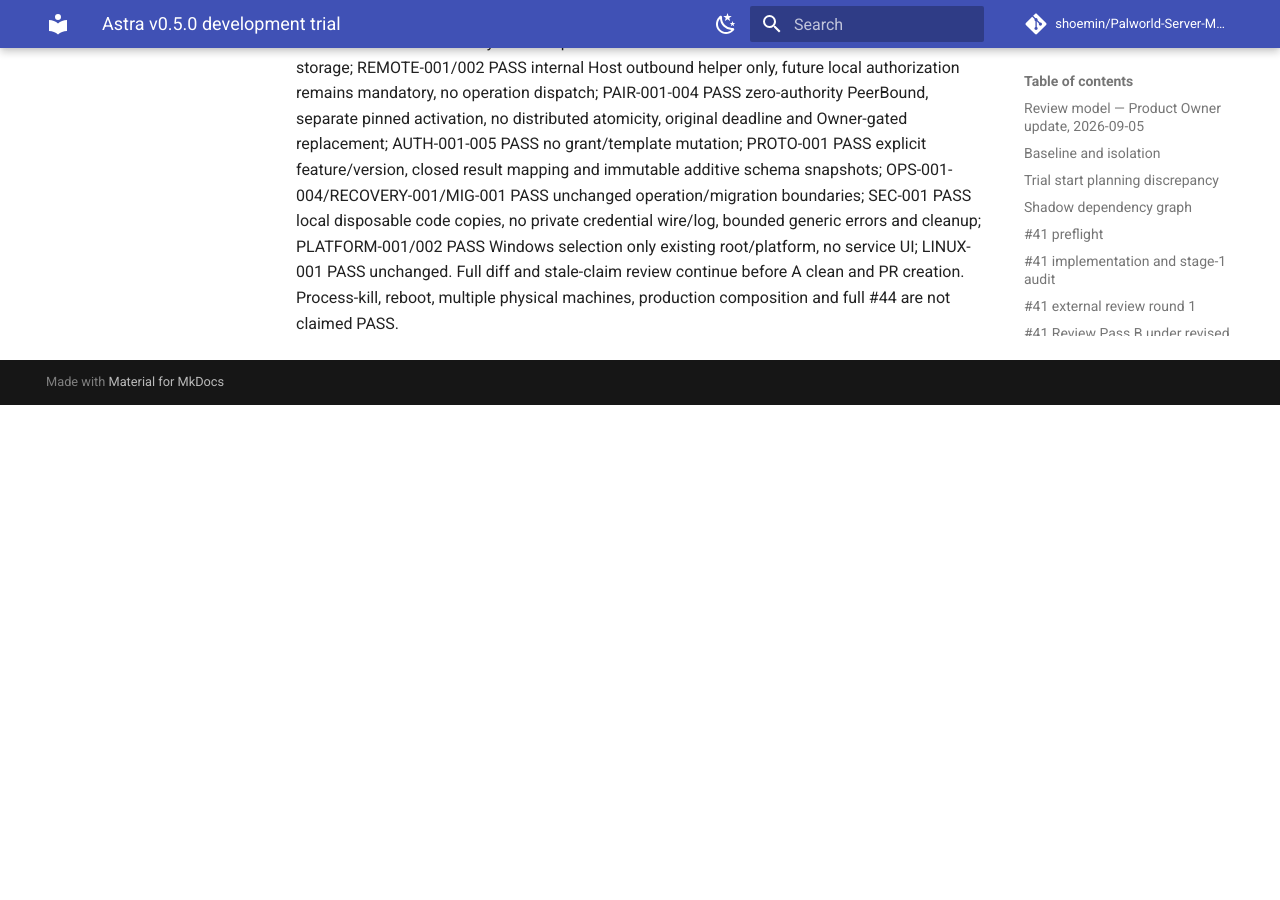
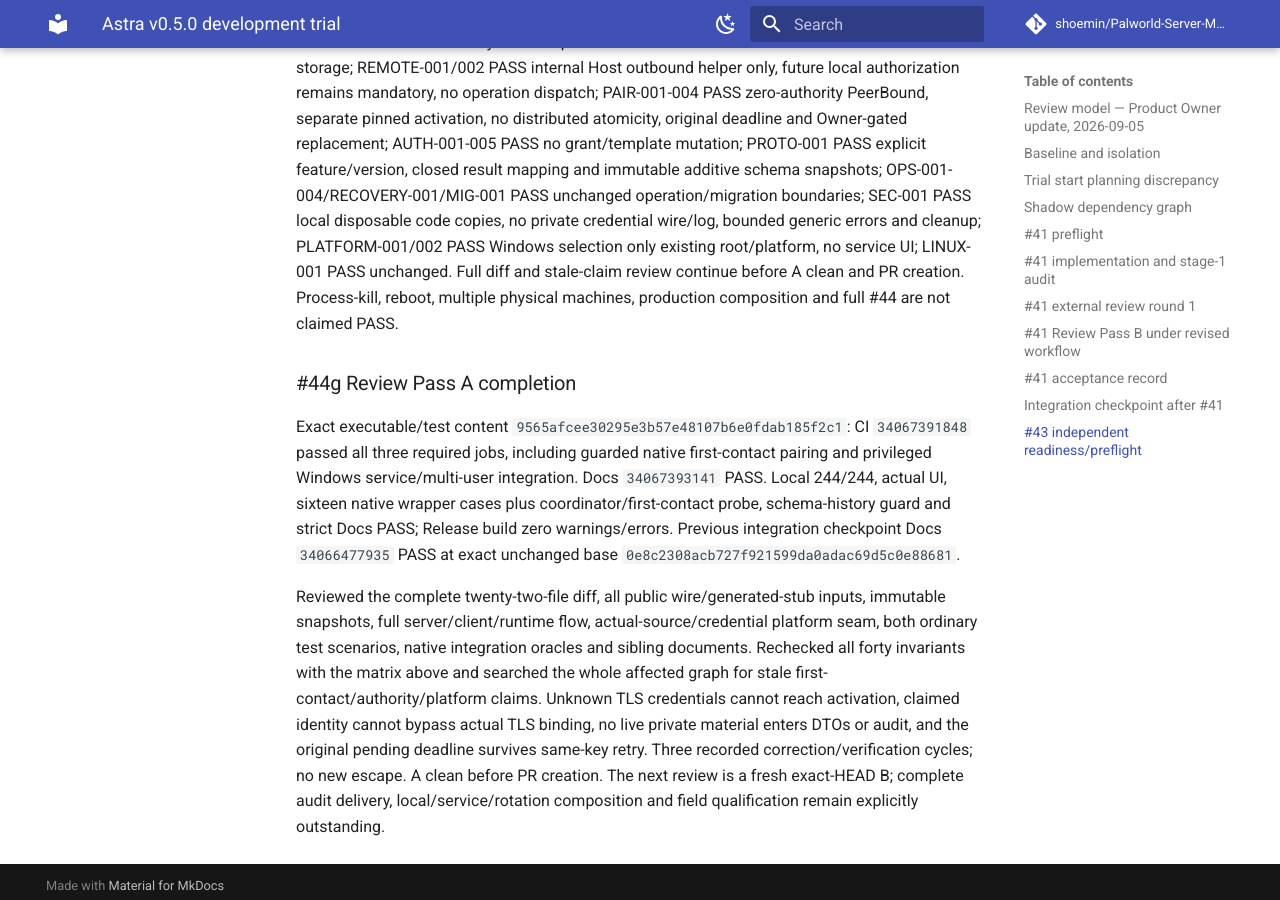
Before and after one commit to shoemin/Palworld-Server-Manager, an MkDocs documentation site: the page built from docs/experiments/astra-v0.5.0-trial.md, in a window 1280 px wide and 900 px high, scrolled down 158743 px. Built offline with MkDocs 1.6.1 and Material for MkDocs 9.7.7, drawn with Linux system fonts in a browser that asks for light colours; comment, search, counter and statistics services are not loaded; before the commit the page ends 159148 px from its top, so only the background shows below that; part of the change alters nothing that is shown.

Commit message:
Record clean first-contact review A and validation

```diff
--- a/docs/experiments/astra-v0.5.0-trial.md
+++ b/docs/experiments/astra-v0.5.0-trial.md
@@ -1700,3 +1700,9 @@ Pre-A cycle 1 fixed the test fixture's missing X509 extension namespace found by
 Local zero-warning Release build, sixteen actual managed/native wrapper cases, actual coordinator, native first-contact/binding/retry/activation/refusal probe, two ordinary real-TLS lifecycle scenarios, actual UI and strict Docs PASS. The complete ordinary suite and remote CI remain in progress. Lifecycle tracking fixtures cannot verify identities; native integration uses the actual production DLL. IdentityVerified is expressly only the cryptographic handoff, before TLS equality/EOF/storage, never successful pairing or Active. Durable repository transition audits already transact with trust; other terminal outcome delivery remains a separate actionable integration unit.
 
 All forty registry entries audited: ARCH-001/002 PASS frozen; HOST-001/002/PERSIST-001 PASS trusted Host-only composition, existing lease/writer, independent local transactions; CLIENT-001-003 PASS public wire DTOs and Host-only stubs/keys, no ordinary-client dependency; IDENT-001/002 PASS actual TLS-to-MAC stable UUID binding, no server references; IDENT-003/004 PASS no rotation bypass or implicit recovery replacement; LOCAL-001-004/OWNER-001/002 PASS no new local authority/bootstrap/enrollment route and initialized credential checked on storage; REMOTE-001/002 PASS internal Host outbound helper only, future local authorization remains mandatory, no operation dispatch; PAIR-001-004 PASS zero-authority PeerBound, separate pinned activation, no distributed atomicity, original deadline and Owner-gated replacement; AUTH-001-005 PASS no grant/template mutation; PROTO-001 PASS explicit feature/version, closed result mapping and immutable additive schema snapshots; OPS-001-004/RECOVERY-001/MIG-001 PASS unchanged operation/migration boundaries; SEC-001 PASS local disposable code copies, no private credential wire/log, bounded generic errors and cleanup; PLATFORM-001/002 PASS Windows selection only existing root/platform, no service UI; LINUX-001 PASS unchanged. Full diff and stale-claim review continue before A clean and PR creation. Process-kill, reboot, multiple physical machines, production composition and full #44 are not claimed PASS.
+
+### #44g Review Pass A completion
+
+Exact executable/test content `9565afcee30295e3b57e48107b6e0fdab185f2c1`: CI `34067391848` passed all three required jobs, including guarded native first-contact pairing and privileged Windows service/multi-user integration. Docs `34067393141` PASS. Local 244/244, actual UI, sixteen native wrapper cases plus coordinator/first-contact probe, schema-history guard and strict Docs PASS; Release build zero warnings/errors. Previous integration checkpoint Docs `34066477935` PASS at exact unchanged base `0e8c2308acb727f921599da0adac69d5c0e88681`.
+
+Reviewed the complete twenty-two-file diff, all public wire/generated-stub inputs, immutable snapshots, full server/client/runtime flow, actual-source/credential platform seam, both ordinary test scenarios, native integration oracles and sibling documents. Rechecked all forty invariants with the matrix above and searched the whole affected graph for stale first-contact/authority/platform claims. Unknown TLS credentials cannot reach activation, claimed identity cannot bypass actual TLS binding, no live private material enters DTOs or audit, and the original pending deadline survives same-key retry. Three recorded correction/verification cycles; no new escape. A clean before PR creation. The next review is a fresh exact-HEAD B; complete audit delivery, local/service/rotation composition and field qualification remain explicitly outstanding.
```
